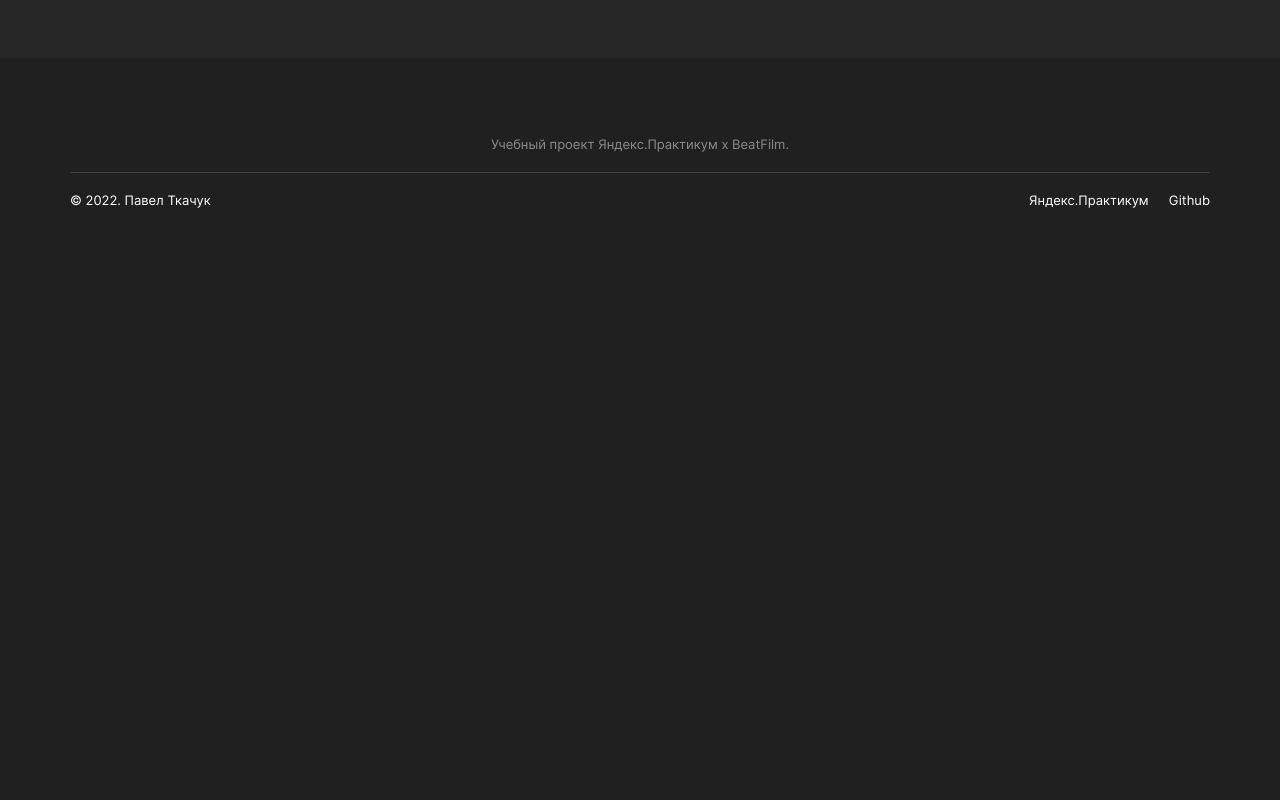
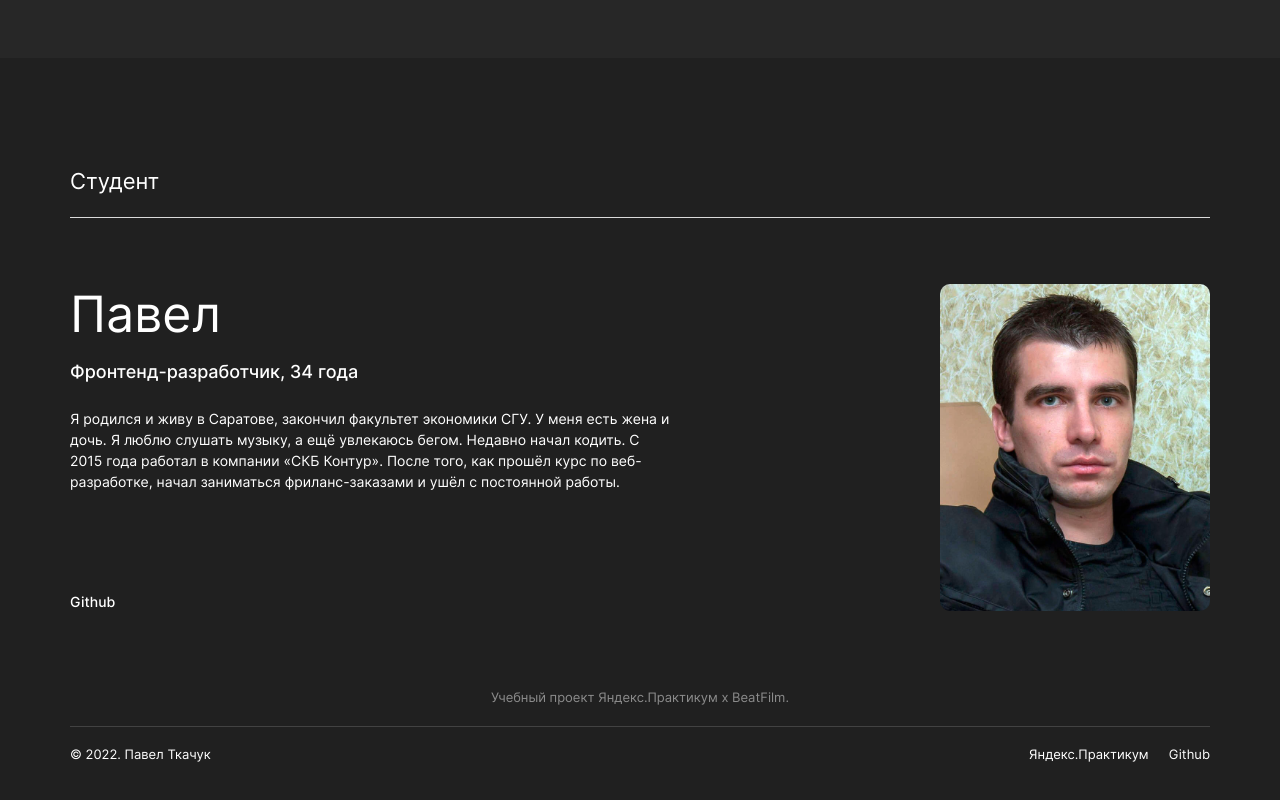
Before and after one commit to pstkachuk/movies-explorer-frontend, a React (Create React App) app: page / in a window 1280 px wide. Shown: the part 1839-2639 px from the top of the page. Before the commit the page ends 2088 px from the top, so only its background shows below. Built offline with nearby package versions, Linux system fonts and the light colour scheme.

Commit message:
сверстать AboutMe

```diff
--- a/src/components/AboutMe/AboutMe.css
+++ b/src/components/AboutMe/AboutMe.css
@@ -0,0 +1,79 @@
+.about-me {
+  max-width: calc(100% - 70px * 2);
+  margin: 0 auto;
+}
+
+.about-me__title {
+  font-style: normal;
+  font-weight: 400;
+  font-size: 22px;
+  line-height: 1.2;
+  margin: 0;
+  margin-top: 110px;
+  padding-bottom: 23px;
+  border-bottom: 1px solid #dadada;
+}
+
+.about-me__info-container {
+  display: flex;
+  margin-top: 66px;
+  justify-content: space-between;
+}
+
+.about-me__info {
+  max-width: 600px;
+  display: flex;
+  flex-direction: column;
+  justify-content: space-between;
+  align-items: flex-start;
+}
+
+.about-me__description {
+
+}
+
+.about-me__name {
+  font-style: normal;
+  font-weight: 400;
+  font-size: 50px;
+  line-height: 1.2;
+  margin: 0;
+  margin-bottom: 18px;
+}
+
+.about-me__subtitle {
+  font-style: normal;
+  font-weight: 500;
+  font-size: 18px;
+  line-height: 1.1;
+  margin-bottom: 26px;
+}
+
+.about-me__paragraph {
+  font-style: normal;
+  font-weight: 400;
+  font-size: 14px;
+  line-height: 1.5;
+}
+
+.about-me__link {
+  font-style: normal;
+  font-weight: 500;
+  font-size: 14px;
+  line-height: 1.2;
+  color: inherit;
+  text-decoration: none;
+  transition: opacity .2s linear;
+  margin-top: 50px;
+}
+
+.about-me__link:hover {
+  opacity: .7;
+}
+
+.about-me__image {
+  width: 270px;
+  max-height: 327px;
+  object-fit: cover;
+  border-radius: 10px;
+}
--- a/src/components/AboutMe/AboutMe.js
+++ b/src/components/AboutMe/AboutMe.js
@@ -0,0 +1,38 @@
+import './AboutMe.css';
+import avatar from "../../images/avatar.jpg";
+
+function AboutMe() {
+
+  return (
+    <section className="about-me">
+      <h2 className="about-me__title">Студент</h2>
+      <div className="about-me__info-container">
+        <div className="about-me__info">
+          <div className="about-me__description">
+            <h3 className="about-me__name">Павел</h3>
+            <p className="about-me__subtitle">Фронтенд-разработчик, 34 года</p>
+            <p className="about-me__paragraph">
+              Я родился и живу в Саратове, закончил факультет экономики СГУ. У меня есть жена
+              и дочь. Я люблю слушать музыку, а ещё увлекаюсь бегом. Недавно начал кодить. С 2015 года работал в компании «СКБ Контур». После того, как прошёл курс по веб-разработке, начал заниматься фриланс-заказами и ушёл с постоянной работы.
+            </p>
+          </div>
+          <a
+            className="about-me__link"
+            href="https://github.com/pstkachuk"
+            target="_blank"
+            rel="noreferrer"
+            >
+              Github
+          </a>
+        </div>
+        <img
+          className="about-me__image"
+          alt="фотография"
+          src={ avatar }
+        />
+      </div>
+    </section>
+  )
+}
+
+export default AboutMe;
--- a/src/components/Main/Main.js
+++ b/src/components/Main/Main.js
@@ -3,6 +3,7 @@ import Promo from '../Promo/Promo';
 import NavTab from '../NavTab/NavTab';
 import AboutProject from '../AboutProject/AboutProject';
 import Techs from '../Techs/Techs';
+import AboutMe from '../AboutMe/AboutMe';
 
 function Main() {
 
@@ -12,6 +13,7 @@ function Main() {
       <NavTab />
       <AboutProject />
       <Techs />
+      <AboutMe />
     </div>
   )
 }
```
Also changed, not shown: src/components/Portfolio/Portfolio.js (line endings or trailing spaces), src/images/avatar.jpg (added).
